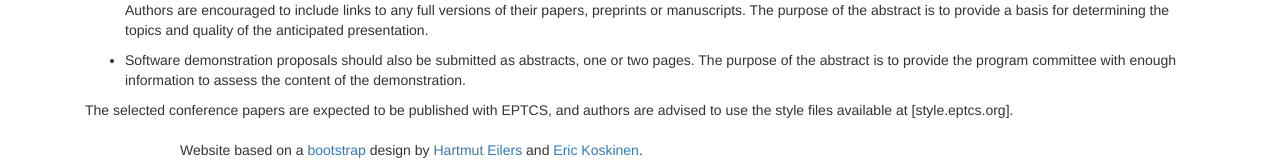
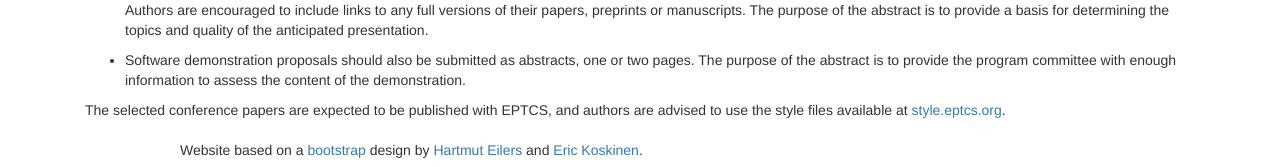
Before and after one commit to oxford24/oxford24.github.io, a Jekyll site: the page built from act_cfp.md, in a window 1280 px wide and 1024 px high. Shown: the part 854-1021 px from the top of the window. Built offline with Jekyll 4.4.1, drawn with Linux system fonts in a browser that asks for light colours; part of the change alters nothing that is shown.

Commit message:
Update act_cfp.md

```diff
--- a/act_cfp.md
+++ b/act_cfp.md
@@ -31,4 +31,4 @@ We accept submissions in English of original research papers, talks about work a
 
 * Software demonstration proposals should also be submitted as abstracts, one or two pages. The purpose of the abstract is to provide the program committee with enough information to assess the content of the demonstration.
 
-The selected conference papers are expected to be published with EPTCS, and authors are advised to use the style files available at [style.eptcs.org].
+The selected conference papers are expected to be published with EPTCS, and authors are advised to use the style files available at [style.eptcs.org](https://style.eptcs.org).
```
